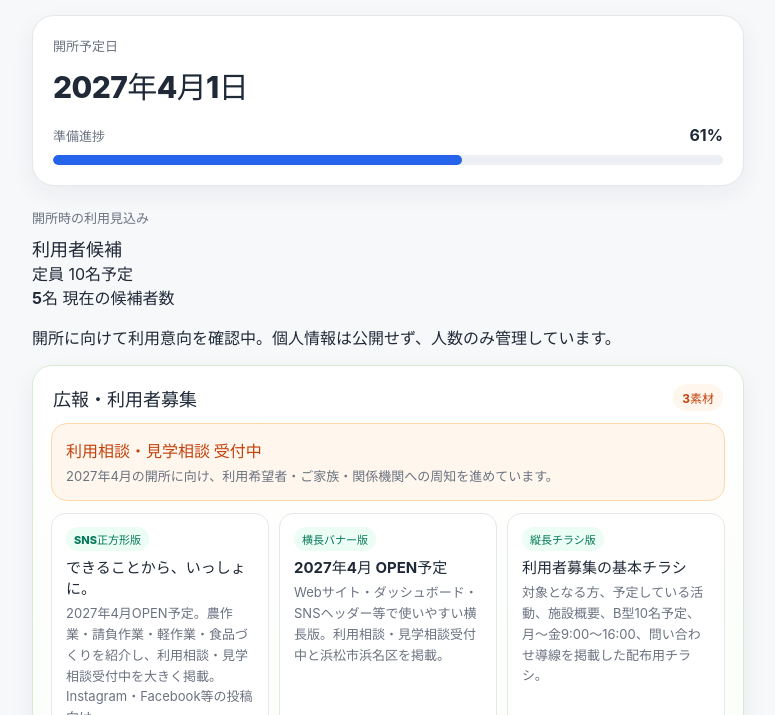
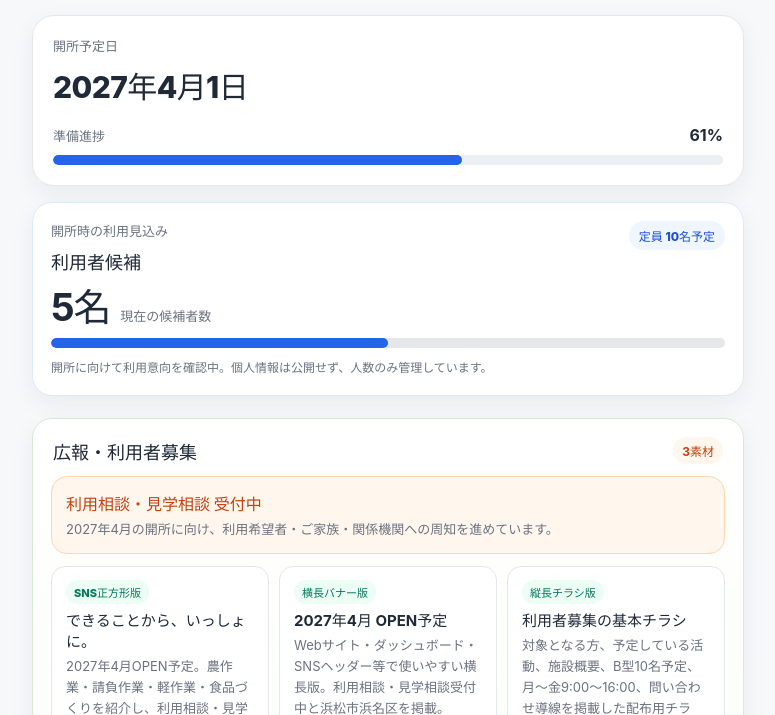
Before and after one commit to hamahappy/hamahappy-en-dashboard, a plain HTML site: page index.html in a window 1280 px wide. Shown: the part 85-800 px from the top of the page, without its empty margins (252-1027 px from the left). Drawn offline with Linux system fonts and the light colour scheme.

Commit message:
利用者候補カードのスタイルを追加

```diff
--- a/styles.css
+++ b/styles.css
@@ -526,3 +526,70 @@ h2 {
 @media (min-width: 640px) {
   .publicity-grid { grid-template-columns: repeat(3, minmax(0, 1fr)); }
 }
+
+
+/* 2026-10-07: candidate user summary */
+.candidate-summary-card {
+  margin: -6px 0 22px;
+  padding: 18px;
+  border-radius: 20px;
+  background: #fff;
+  border: 1px solid #dbeafe;
+  box-shadow: 0 8px 24px rgba(31, 41, 55, .06);
+}
+.candidate-summary-head {
+  display: flex;
+  justify-content: space-between;
+  align-items: flex-start;
+  gap: 12px;
+  margin-bottom: 14px;
+}
+.candidate-summary-head h2 {
+  margin-top: 2px;
+  font-size: 18px;
+}
+.candidate-capacity {
+  display: inline-flex;
+  align-items: center;
+  padding: 6px 10px;
+  border-radius: 999px;
+  background: #eff6ff;
+  color: #1d4ed8;
+  font-size: 12px;
+  font-weight: 800;
+  white-space: nowrap;
+}
+.candidate-summary-main {
+  display: flex;
+  align-items: baseline;
+  gap: 10px;
+  margin-bottom: 12px;
+}
+.candidate-summary-main strong {
+  font-size: 38px;
+  line-height: 1;
+  letter-spacing: -.03em;
+}
+.candidate-summary-main span {
+  color: #6b7280;
+  font-size: 13px;
+  font-weight: 700;
+}
+.candidate-meter {
+  height: 10px;
+  overflow: hidden;
+  border-radius: 999px;
+  background: #e5e7eb;
+}
+.candidate-meter span {
+  display: block;
+  height: 100%;
+  border-radius: inherit;
+  background: #2563eb;
+}
+.candidate-summary-note {
+  margin: 10px 0 0;
+  color: #6b7280;
+  font-size: 12px;
+  line-height: 1.6;
+}
```
